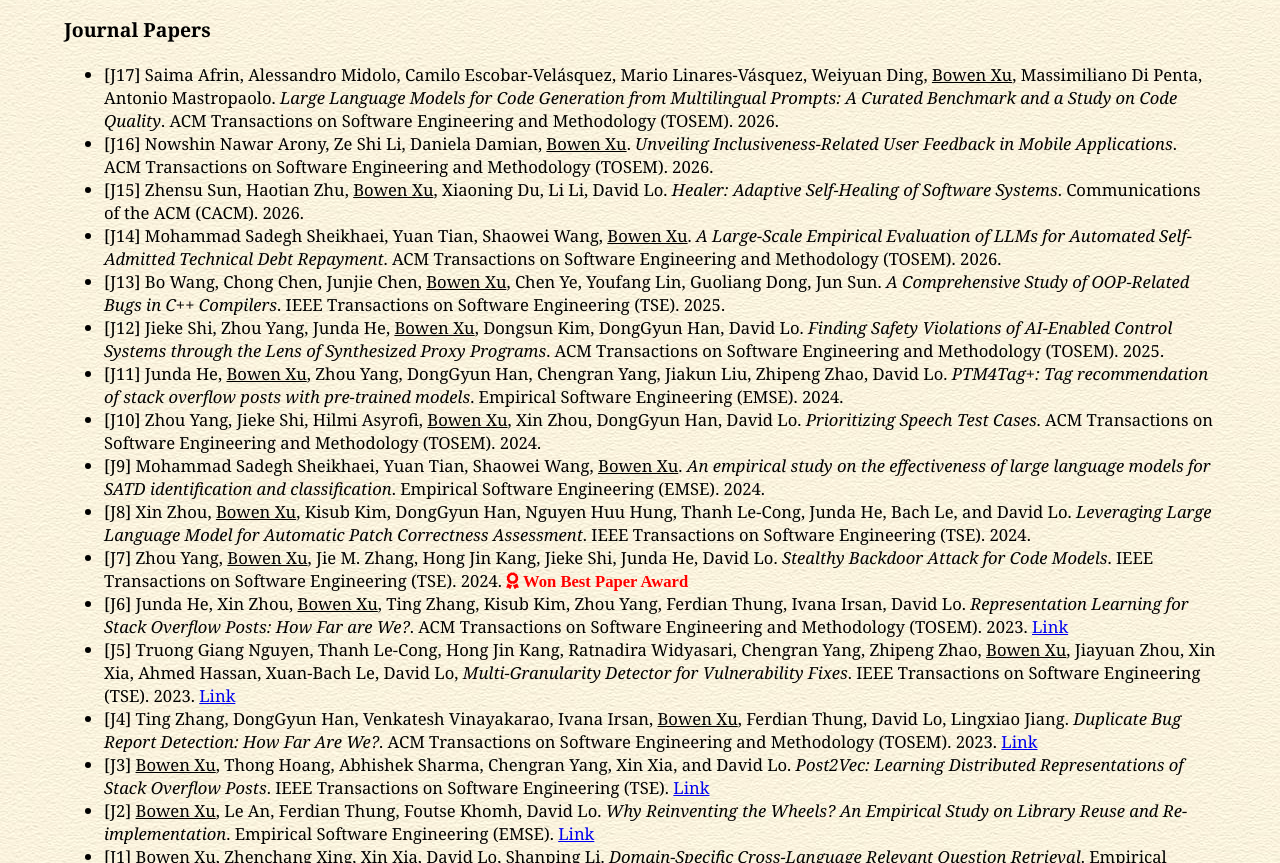
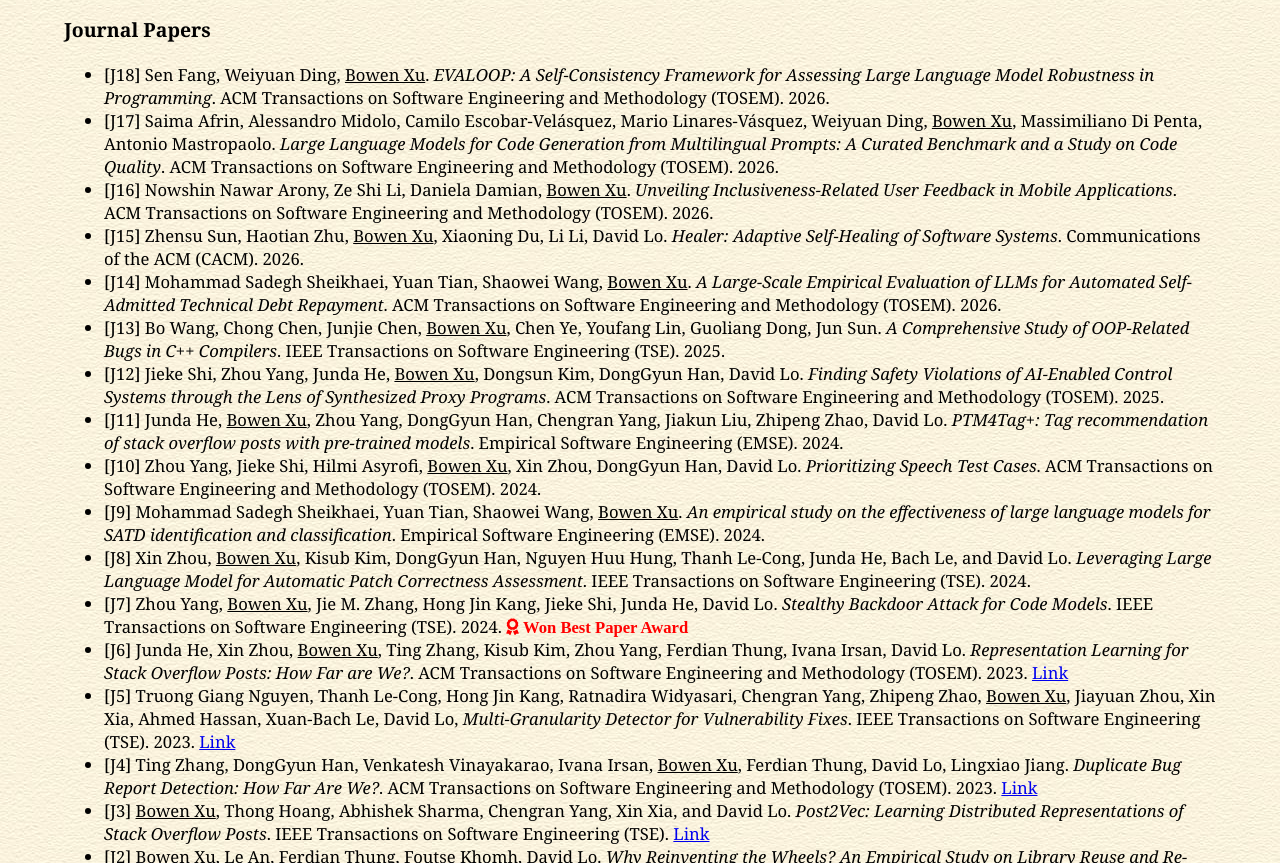
Before and after one commit to maxxbw54/maxxbw54.github.io, a plain HTML site: page publications.html in a window 1280 px wide. Shown: the part 1899-2762 px from the top of the page. Drawn offline with Linux system fonts and the light colour scheme.

Commit message:
Add EVALOOP publication

```diff
--- a/publications.html
+++ b/publications.html
@@ -65,6 +65,7 @@
          </ul>
          <h3>Journal Papers</h3>
          <ul>
+            <li>[J18] Sen Fang, Weiyuan Ding, <u>Bowen Xu</u>. <em>EVALOOP: A Self-Consistency Framework for Assessing Large Language Model Robustness in Programming</em>. ACM Transactions on Software Engineering and Methodology (TOSEM). 2026.</li>
             <li>[J17] Saima Afrin, Alessandro Midolo, Camilo Escobar-Velásquez, Mario Linares-Vásquez, Weiyuan Ding, <u>Bowen Xu</u>, Massimiliano Di Penta, Antonio Mastropaolo. <em>Large Language Models for Code Generation from Multilingual Prompts: A Curated Benchmark and a Study on Code Quality</em>. ACM Transactions on Software Engineering and Methodology (TOSEM). 2026.</li>
             <li>[J16] Nowshin Nawar Arony, Ze Shi Li, Daniela Damian, <u>Bowen Xu</u>. <em>Unveiling Inclusiveness-Related User Feedback in Mobile Applications</em>. ACM Transactions on Software Engineering and Methodology (TOSEM). 2026.</li>
             <li>[J15] Zhensu Sun, Haotian Zhu, <u>Bowen Xu</u>, Xiaoning Du, Li Li, David Lo. <em>Healer: Adaptive Self-Healing of Software Systems</em>. Communications of the ACM (CACM). 2026.</li>
```
